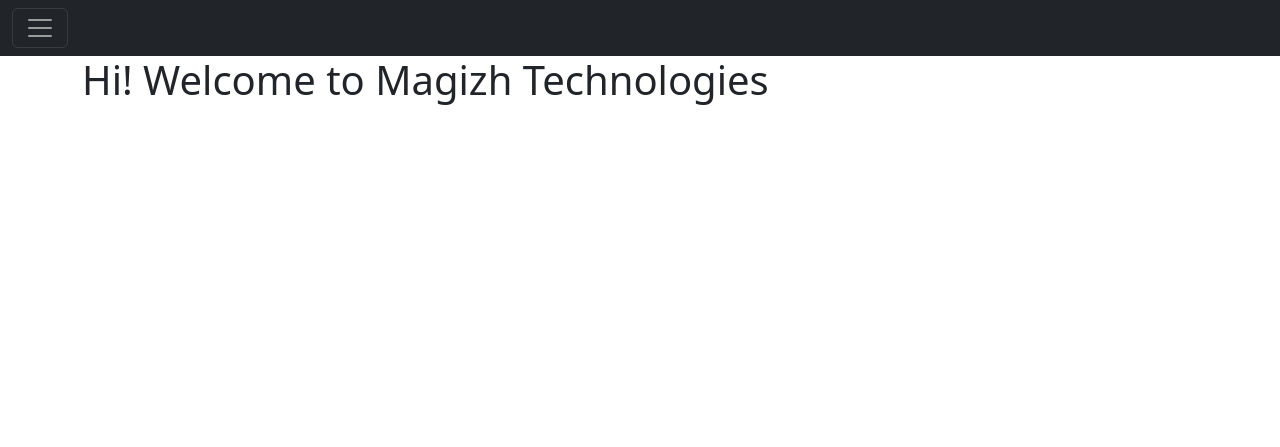
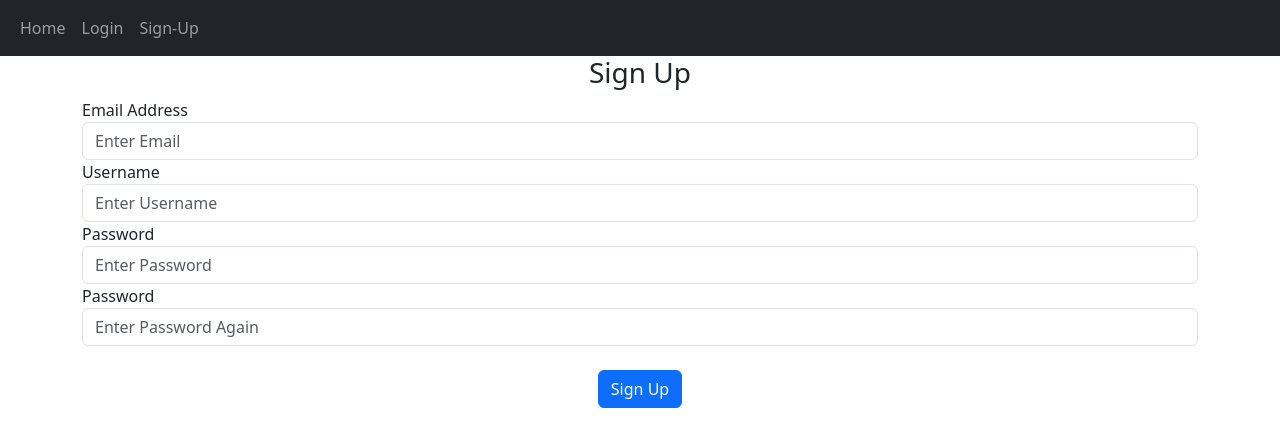
Before and after one commit to Yaminianitha19/Blog_site, a Flask app: page /sign-up in a window 1280 px wide. Shown: the top 447 px of the page. Run offline with Flask 3, Linux system fonts and the light colour scheme.

Commit message:
login and signup page created

```diff
--- a/website/templates/base.html
+++ b/website/templates/base.html
@@ -7,7 +7,7 @@
     <title>{% block title %} {% endblock %}</title>
 </head>
 <body>
-    <nav class="navbar navbar-expanded-lg navbar-dark bg-dark">
+    <nav class="navbar navbar-expand-lg navbar-dark bg-dark">
       <div class="container-fluid">
         <button class="navbar-toggler"
         type="button"
@@ -26,7 +26,7 @@
     </nav>
     <div class="container">
         {% block content %}{% endblock %}
-        <h1>Hi! Welcome to Magizh Technologies</h1>
+
     </div>
     <script src="https://cdn.jsdelivr.net/npm/bootstrap@5.3.3/dist/js/bootstrap.bundle.min.js" integrity="sha384-YvpcrYf0tY3lHB60NNkmXc5s9fDVZLESaAA55NDzOxhy9GkcIdslK1eN7N6jIeHz" crossorigin="anonymous"></script>
 </body>
--- a/website/templates/home.html
+++ b/website/templates/home.html
@@ -1,5 +1,5 @@
 {% extends "base.html" %}
 {% block title %}Home{% endblock %}
 {% block content %}
-<h1>kick start your career</h1>
+<h1>Welcome!</h1>
 {% endblock %}
--- a/website/templates/login.html
+++ b/website/templates/login.html
@@ -16,7 +16,10 @@
         class="form-control"
         placeholder="Enter Password"
         />
-
+        <br/>
+        <div align ="center">
+        <button class="btn btn-primary" type="submit">Login</button>
+        </div>
     </div>
 
 
--- a/website/templates/signup.html
+++ b/website/templates/signup.html
@@ -1,4 +1,41 @@
 {% extends "base.html" %}
-{% block title %}Home{% endblock %}
+{% block title %}Sign Up{% endblock %}
 {% block content %}
+<form method="POST">
+    <h3 align="center">Sign Up</h3>
+    <div class="form-group">
+        <label for="email">Email Address</label>
+        <input type="text"
+        id="email"
+        name="email"
+        class="form-control"
+        placeholder="Enter Email"
+        />
+        <label for="username">Username</label>
+        <input type="text"
+        id="username"
+        name="username"
+        class="form-control"
+        placeholder="Enter Username"
+        />
+        <label for="password1">Password</label>
+        <input type="password"
+        id="password1"
+        name="password1"
+        class="form-control"
+        placeholder="Enter Password"
+        />
+        <label for="password2">Password</label>
+        <input type="password"
+        id="password2"
+        name="password2"
+        class="form-control"
+        placeholder="Enter Password Again"
+        />
+        <br/>
+        <div align="center">
+            <button class="btn btn-primary" type="submit">Sign Up</button>
+        </div>
+    </div>
+</form>
 {% endblock %}
```
